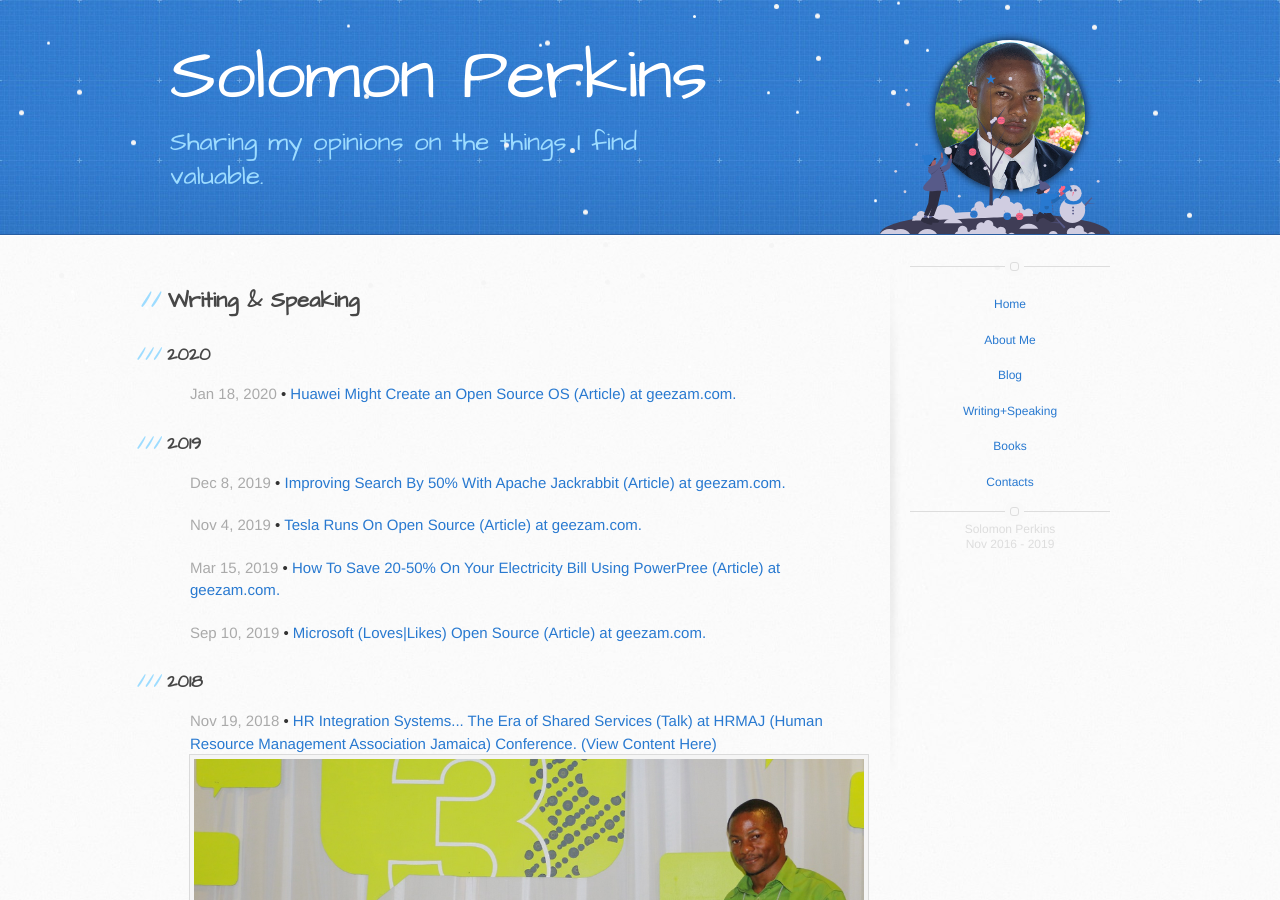
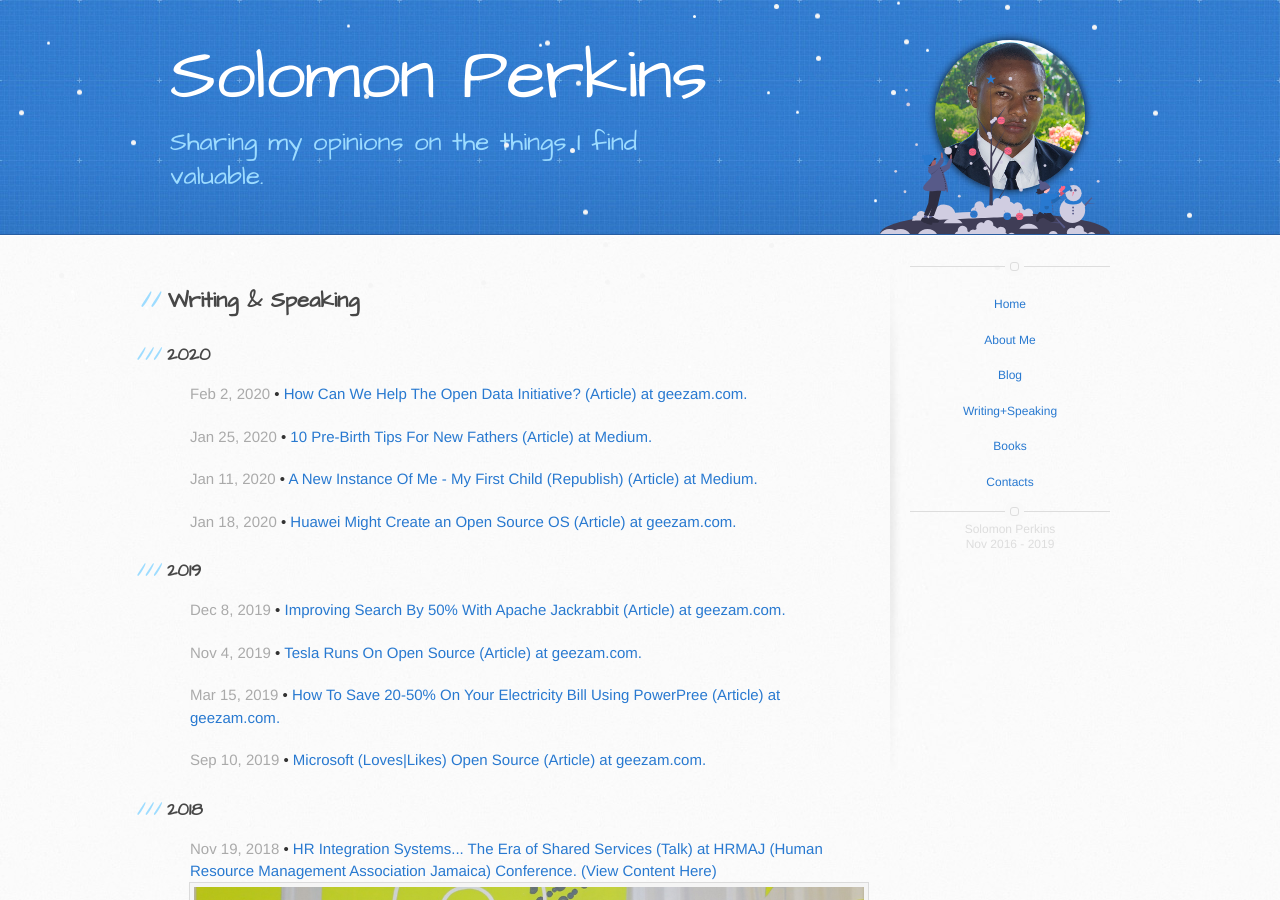
Before and after one commit to SolomonPerkins/solomonperkins.github.io, a Jekyll site: the page built from writing+speaking.html, in a window 1280 px wide and 900 px high. Built offline with Jekyll 4.4.1, drawn with Linux system fonts in a browser that asks for light colours.

Commit message:
add articles

```diff
--- a/_data/writingspeaking.yml
+++ b/_data/writingspeaking.yml
@@ -1,3 +1,18 @@
+- type: writing
+  title: "How Can We Help The Open Data Initiative?"
+  location: "<a href='https://geezam.com/how-can-we-help-the-open-data-initiative/'>geezam.com</a>"
+  date: 2020-02-02
+
+- type: writing
+  title: "10 Pre-Birth Tips For New Fathers"
+  location: "<a href='https://medium.com/@daddyblog/10-pre-birth-tips-for-new-fathers-cd2c4e7f627b'>Medium</a>"
+  date: 2020-01-25
+
+- type: writing
+  title: "A New Instance Of Me - My First Child (Republish)"
+  location: "<a href='https://medium.com/@daddyblog/a-new-instance-of-me-my-first-child-87b75caa1214?source=---------4------------------'>Medium</a>"
+  date: 2020-01-11
+
 - type: writing
   title: "Huawei Might Create an Open Source OS"
   location: "<a href='https://geezam.com/huawei-might-create-an-open-source-os/'>geezam.com</a>"
```
